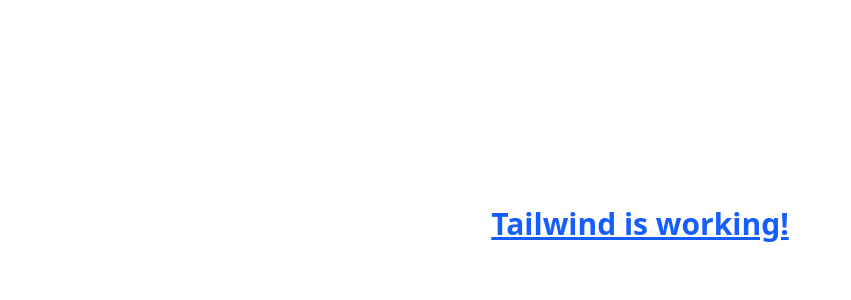
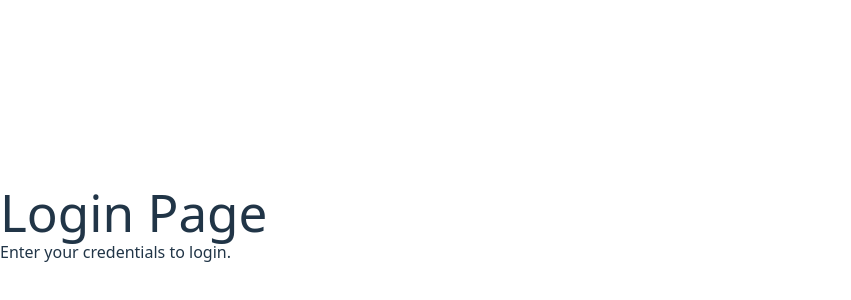
Before and after one commit to teovaira/goal-app, a React (Vite) app in the folder frontend/: page /login in a window 1280 px wide. Shown: the part 176-476 px from the top of the page, without its empty margins (0-851 px from the left). Built offline with nearby package versions, Linux system fonts and the light colour scheme.

Commit message:
feat(pages): create Home and Login components and add them via react-router-dom to app component

```diff
--- a/frontend/index.html
+++ b/frontend/index.html
@@ -4,7 +4,7 @@
     <meta charset="UTF-8" />
     <link rel="icon" type="image/svg+xml" href="/vite.svg" />
     <meta name="viewport" content="width=device-width, initial-scale=1.0" />
-      <link href="/src/index.css" rel="stylesheet">
+      <!-- <link href="/src/index.css" rel="stylesheet"> -->
 
     <title>Vite + React + TS</title>
   </head>
--- a/frontend/package.json
+++ b/frontend/package.json
@@ -12,12 +12,14 @@
   "dependencies": {
     "@tailwindcss/vite": "^4.1.11",
     "react": "^19.1.0",
-    "react-dom": "^19.1.0"
+    "react-dom": "^19.1.0",
+    "react-router-dom": "^7.7.1"
   },
   "devDependencies": {
     "@eslint/js": "^9.30.1",
     "@types/react": "^19.1.8",
     "@types/react-dom": "^19.1.6",
+    "@types/react-router-dom": "^5.3.3",
     "@vitejs/plugin-react": "^4.6.0",
     "autoprefixer": "^10.4.21",
     "eslint": "^9.30.1",
--- a/frontend/src/App.tsx
+++ b/frontend/src/App.tsx
@@ -1,14 +1,16 @@
-// import { useState } from 'react'
-// import reactLogo from './assets/react.svg'
-// import viteLogo from '/vite.svg'
-import './App.css'
+import { BrowserRouter as Router, Routes, Route } from "react-router-dom";
+import Home from "./pages/Home";
+import Login from "./pages/Login";
 
-function App() {
+const App = () => {
   return (
-    <div className="text-3xl font-bold underline text-blue-600">
-      Tailwind is working!
-    </div>
+    <Router>
+      <Routes>
+        <Route path="/" element={<Home />} />
+        <Route path="/login" element={<Login />} />
+      </Routes>
+    </Router>
   );
-}
+};
 
 export default App;
--- /dev/null
+++ b/frontend/src/pages/Home.tsx
@@ -0,0 +1,10 @@
+const Home = () => {
+  return (
+    <div>
+      <h1>Home Page</h1>
+      <p>Welcome to the Goal App!</p>
+    </div>
+  );
+};
+
+export default Home;
--- /dev/null
+++ b/frontend/src/pages/Login.tsx
@@ -0,0 +1,10 @@
+const Login = () => {
+  return (
+    <div>
+      <h1>Login Page</h1>
+      <p>Enter your credentials to login.</p>
+    </div>
+  );
+};
+
+export default Login;
```
Also changed, not shown: frontend/src/components/Navbar.tsx (added), 1 other file (tests, documents, lock files or other folders).
